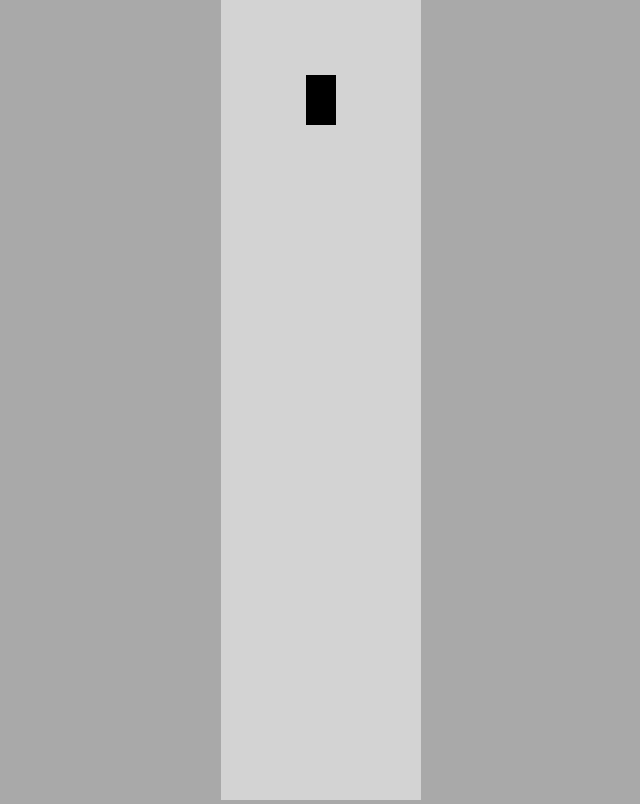
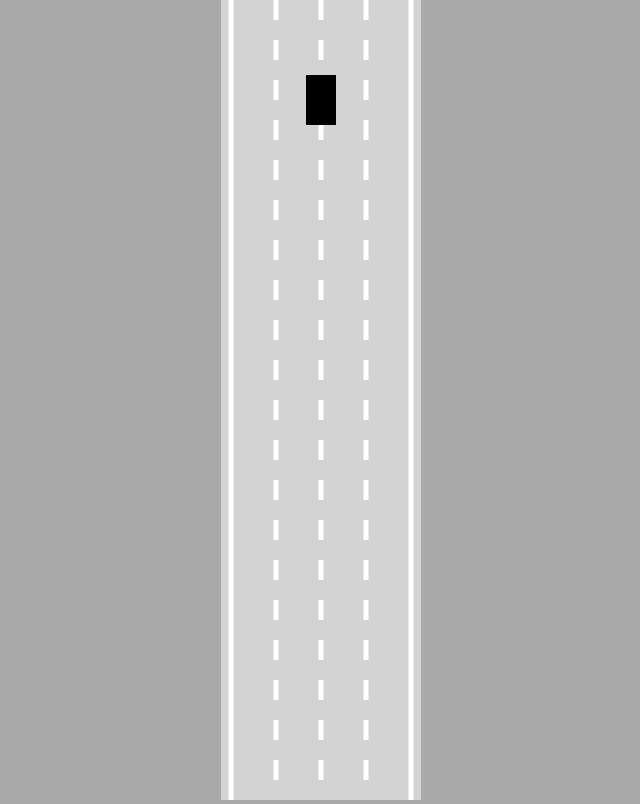
Before and after one commit to adrdeatcu/Self-Driving-Car, a plain HTML site: page index.html in a window 1280 px wide. Shown: the whole page, without its empty margins (319-959 px from the left). Drawn offline with Linux system fonts and the light colour scheme.

Commit message:
feat:road structure with n lanes

```diff
--- a/index.html
+++ b/index.html
@@ -5,6 +5,7 @@
 </head>
 <body>
     <canvas id="myCanvas"></canvas>
+    <script src="utils.js"></script>
     <script src="road.js"></script>
     <script src="controls.js"></script>
     <script src="car.js"></script>
--- a/myscript.js
+++ b/myscript.js
@@ -3,6 +3,7 @@ const canvas = document.getElementById("myCanvas");
 canvas.width = 200;
 
 const ctx = canvas.getContext("2d");
+const road = new Road(canvas.width/2,canvas.width*0.9);
 const car = new Car(100,100,30,50);
 
 
@@ -11,6 +12,7 @@ animate();
 function animate() {
     car.update();
     canvas.height = window.innerHeight;
+    road.draw(ctx);
     car.draw(ctx);
     requestAnimationFrame(animate); // calls the Animate method again and again, many times per second
 }
--- a/road.js
+++ b/road.js
@@ -0,0 +1,37 @@
+class Road{
+    constructor(x,width,laneCount=4){
+        this.x=x;
+        this.width=width;
+        this.laneCount=laneCount;
+
+        this.left=x-width/2;
+        this.right=x+width/2;
+
+        const infinity=1000000;
+        this.top=-infinity; // The Y on the computer grows downwards
+        this.bottom=infinity;
+    }
+
+    draw(ctx){
+        ctx.lineWidth=5;
+        ctx.strokeStyle="white";
+
+        for(let i=0;i<=this.laneCount;i++){
+            const x=lerp(       //func lerp(A,B,t){return A+(B-A)*t;}
+                this.left,
+                this.right,
+                i/this.laneCount
+            );
+            if(i>0 && i<this.laneCount){
+                ctx.setLineDash([20,20]);
+            }else{
+                ctx.setLineDash([]);
+            }
+            ctx.beginPath();
+            ctx.moveTo(x,this.top);
+            ctx.lineTo(x,this.bottom);
+            ctx.stroke(); //outlines the path with the current stroke style
+        }
+
+    }
+}
--- /dev/null
+++ b/utils.js
@@ -0,0 +1,3 @@
+function lerp(A,B,t){
+    return A+(B-A)*t;
+}
```
